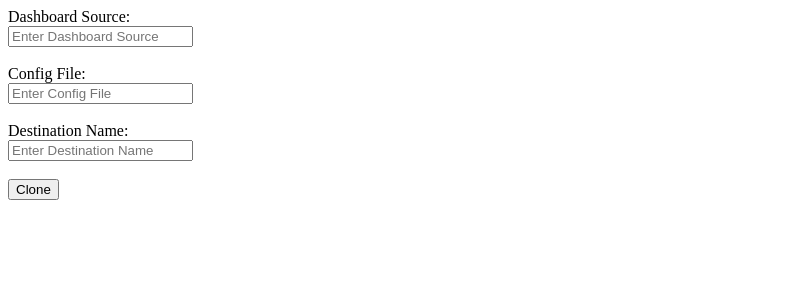
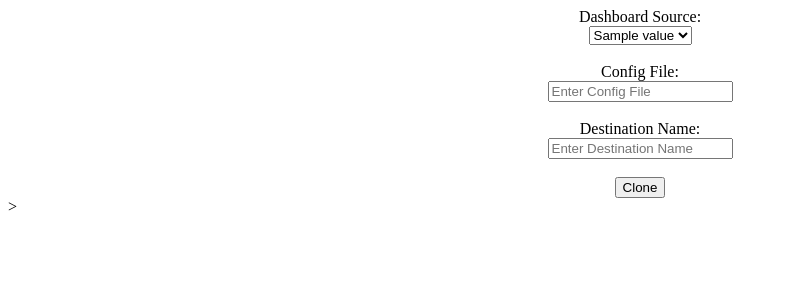
Before and after one commit to csc301-2023-fall/deliverable-2-12-2-mittalm5-nguy3016, a Flask app: template website/templates/home.html in a window 1280 px wide. Shown: the top 300 px of the page, without its empty margins (0-788 px from the left). Run offline with Flask 3, Linux system fonts and the light colour scheme; the template is opened without the code that fills it: most values are stand-ins (such as "Sample title", 1, 10 or a date in 2020).

Commit message:
Mockup HTML frontend that displays all dashboard titles give that the backend provides a dictionary (named data) whose values are the titles.

```diff
--- a/website/templates/home.html
+++ b/website/templates/home.html
@@ -5,25 +5,32 @@
 </head>
 <body>
     <form method="post">
-        <div class="form-group">
+        <div class="form-group" style="text-align:center">
             <label for="dashboard_source">Dashboard Source:</label><br>
-            <input type="text" id="dashboard_source" name="dashboard_source"
-                   placeholder="Enter Dashboard Source" required><br><br>
+
+            <select id="dashboard_source" name="dashboard_source">
+            {% for key, value in data.items() %}
+                <option value="{{ value }}">{{ value }}</option>
+            {% endfor %}
+            </select><br><br>
         </div>
 
-        <div class="form-group">
+        <div class="form-group" style="text-align:center">
             <label for="config">Config File:</label><br>
             <input type="text" id="config" name="config"
                    placeholder="Enter Config File" required><br><br>
         </div>
 
-        <div class="form-group">
+        <div class="form-group" style="text-align:center">
             <label for="destination_name">Destination Name:</label><br>
             <input type="text" id="destination_name" name="destination_name"
                    placeholder="Enter Destination Name" required><br><br>
         </div>
 
-        <button type="submit">Clone</button>
+        <div class="form-group" style="text-align:center">
+            <button type="submit" style="text-align:center">Clone</button>
+        </div>>
     </form>
+
 </body>
 </html>
```
